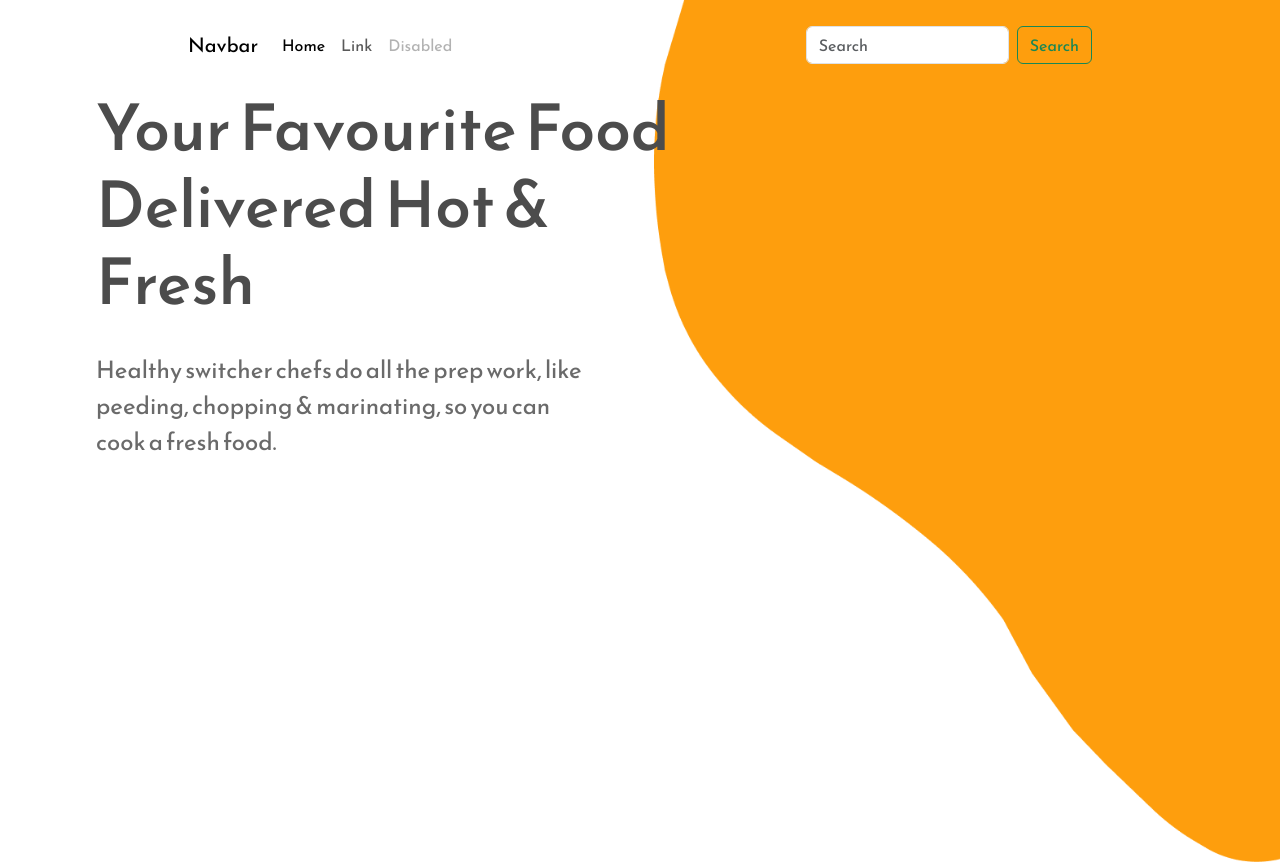
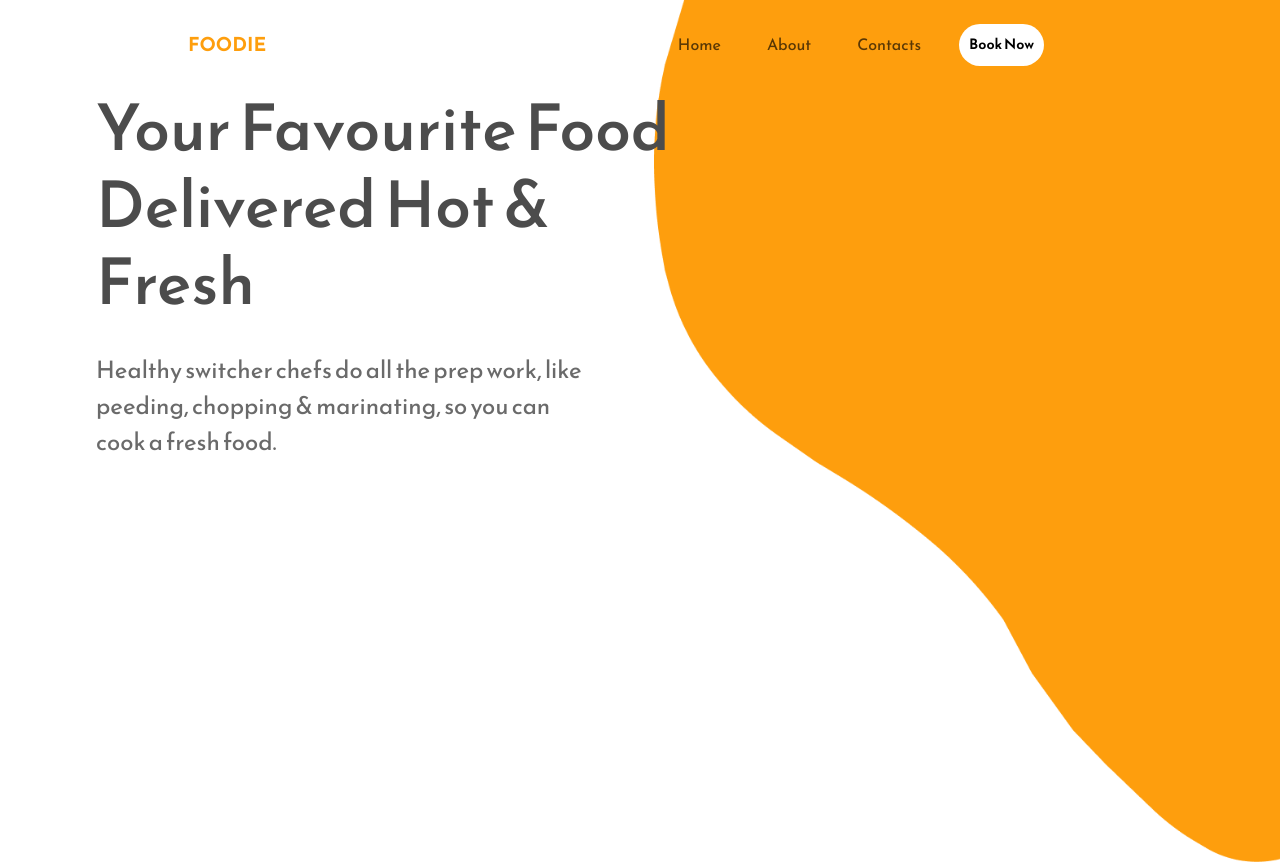
Before and after one commit to T-Luxshan/restaurant, a React (Create React App) app: page / in a window 1280 px wide. Shown: the top 862 px of the page. Built offline with nearby package versions, Linux system fonts and the light colour scheme.

Commit message:
Navbar update 2

```diff
--- a/src/App.css
+++ b/src/App.css
@@ -42,7 +42,10 @@ nav {
   min-height: 90px;
 }
 .foodie{
+  /* background-color: #e48f0f; */
   color: #fe9e0d;
+  font-weight: bolder;
+  font-size: larger;
 }
 .navbar-menu-container {
   display: none;
@@ -55,12 +58,12 @@ nav {
   font-weight: 600;
 }
 .primary-button {
-  padding: 0.9rem 1.75rem;
+  padding: 10px;
   background-color: white;
   outline: none;
   border: none;
-  border-radius: 5rem;
-  font-size: 1.1rem;
+  border-radius: 3rem;
+  font-size: 0.9rem;
   cursor: pointer;
   font-weight: 600;
   transition: 0.2s;
--- a/src/Components/NavBar.jsx
+++ b/src/Components/NavBar.jsx
@@ -5,33 +5,32 @@ const NavBar = () => {
     return (
       <div className="navbar-container">
   <nav className="navbar navbar-expand-lg navbar-light">
-  <div className="container-fluid">
-    <a className="navbar-brand" href="#">Navbar</a>
-    <button className="navbar-toggler" type="button" data-bs-toggle="collapse" data-bs-target="#navbarSupportedContent" aria-controls="navbarSupportedContent" aria-expanded="false" aria-label="Toggle navigation">
-      <span className="navbar-toggler-icon"></span>
-    </button>
-    <div className="collapse navbar-collapse" id="navbarSupportedContent">
-      <ul className="navbar-nav me-auto mb-2 mb-lg-0">
-        <li className="nav-item">
-          <a className="nav-link active" aria-current="page" href="#">Home</a>
+    <div className="container-fluid foodie">
+      <a className="nav-link" href="#">FOODIE</a>
+      <button className="navbar-toggler" type="button" data-bs-toggle="collapse" data-bs-target="#navbarSupportedContent" aria-controls="navbarSupportedContent" aria-expanded="false" aria-label="Toggle navigation">
+        <span className="navbar-toggler-icon"></span>
+      </button>
+    </div>
+    <div className="collapse navbar-collapse navigations" id="navbarSupportedContent">
+      <ul className="navbar-nav pages">
+        <li className="nav-item pages">
+          <a className="nav-link" href="#">Home</a>
         </li>
-        <li className="nav-item">
-          <a className="nav-link" href="#">Link</a>
+        <li className="nav-item pages">
+          <a className="nav-link" href="#">About</a>
         </li>
-
-        <li className="nav-item">
-          <a className="nav-link disabled" href="#" tabindex="-1" aria-disabled="true">Disabled</a>
+        <li className="nav-item pages">
+          <a className="nav-link" href="#">Contacts</a>
+        </li>
+        <li className="nav-item pages">
+          <button className="primary-button" type="submit">Book&nbsp;Now</button>
         </li>
       </ul>
-      <form className="d-flex">
-        <input className="form-control me-2" type="search" placeholder="Search" aria-label="Search" />
-        <button className="btn btn-outline-success" type="submit">Search</button>
-      </form>
     </div>
-  </div>
-</nav>
+  </nav>
+</div>
 
-</div>
+
      );
 }
 
```
